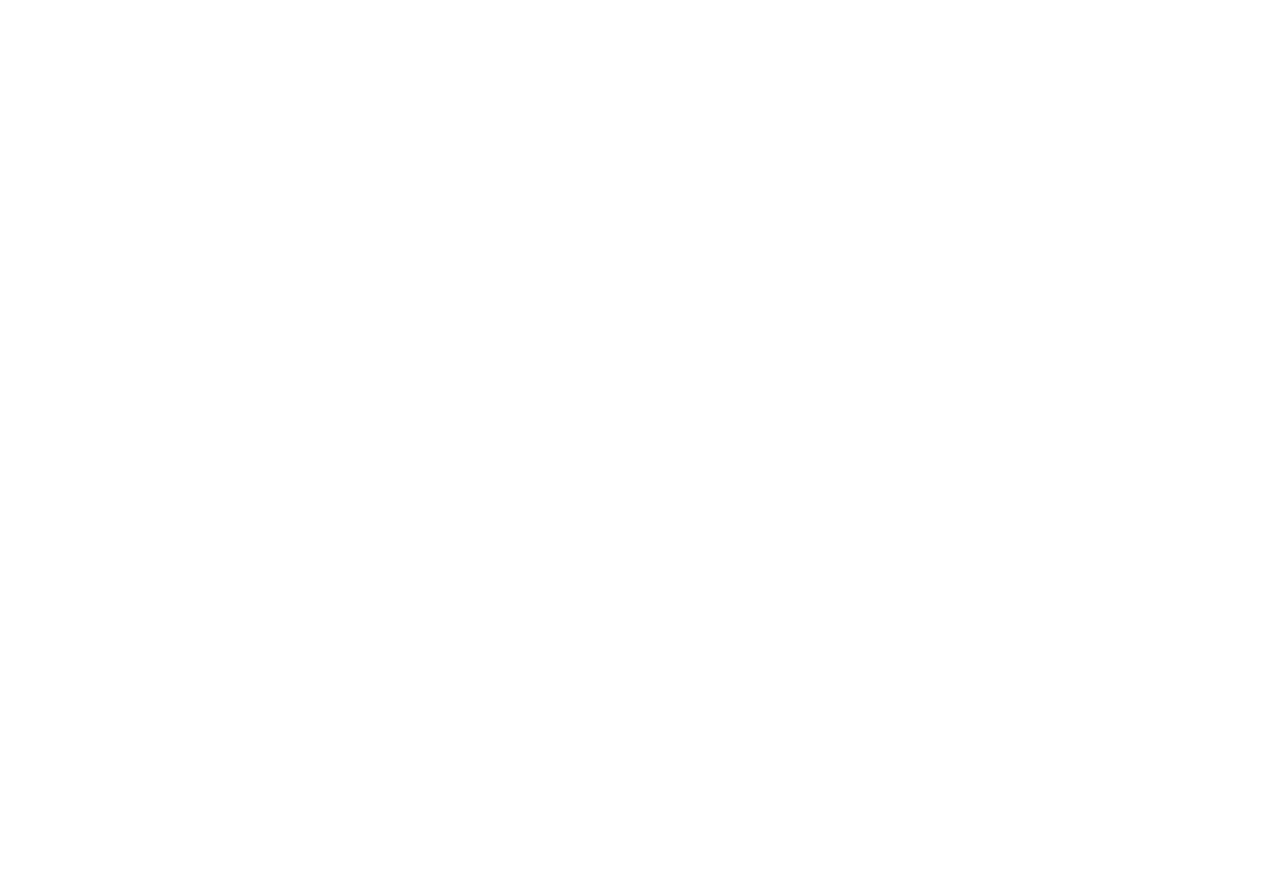
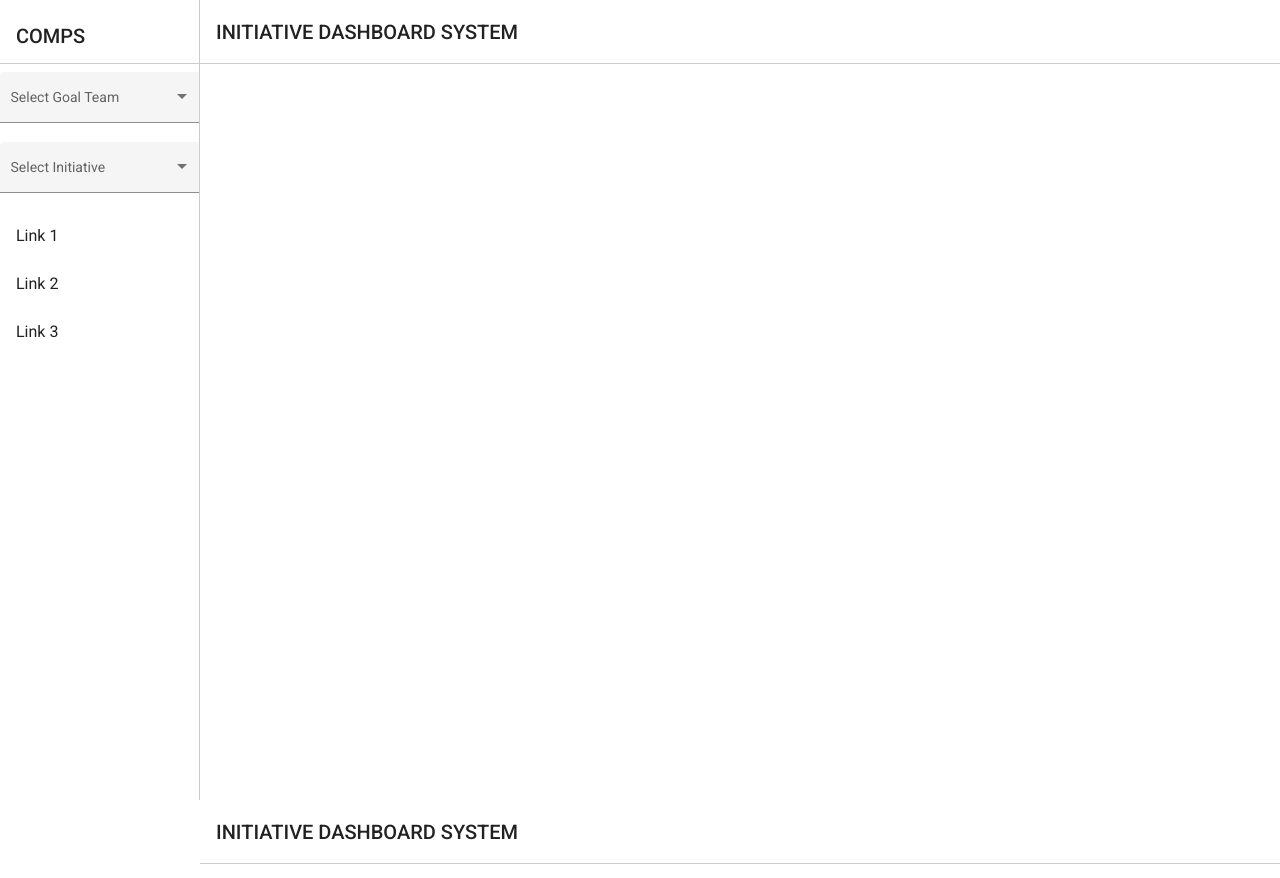
Before and after one commit to cyborgEneki/comps-angular-frontend, an Angular app: page / in a window 1280 px wide. Shown: the top 878 px of the page. Before the commit the page ends 800 px from the top, so only its background shows below. Built offline with nearby package versions, Linux system fonts and the light colour scheme.

Commit message:
Add goal team and initiatives dropdowns

```diff
--- a/src/app/menu-sidenav/menu-sidenav.component.html
+++ b/src/app/menu-sidenav/menu-sidenav.component.html
@@ -8,6 +8,22 @@
             </ul>
         </mat-toolbar>
         <mat-nav-list>
+            <mat-form-field appearance="fill">
+                <mat-label>Select Goal Team</mat-label>
+                <mat-select>
+                    <mat-option *ngFor="let goalTeam of goalTeams" [value]="goalTeam.test">
+                        {{goalTeam.test}}
+                    </mat-option>
+                </mat-select>
+            </mat-form-field>
+            <mat-form-field appearance="fill">
+                <mat-label>Select Initiative</mat-label>
+                <mat-select>
+                    <mat-option *ngFor="let initiative of initiatives" [value]="initiative.test">
+                        {{initiative.test}}
+                    </mat-option>
+                </mat-select>
+            </mat-form-field>
             <a mat-list-item href="#">Link 1</a>
             <a mat-list-item href="#">Link 2</a>
             <a mat-list-item href="#">Link 3</a>
--- a/src/app/menu-sidenav/menu-sidenav.component.ts
+++ b/src/app/menu-sidenav/menu-sidenav.component.ts
@@ -10,6 +10,17 @@
 })
 export class MenuSidenavComponent {
 
+  initiatives = [
+    {'test': 'a'},
+    {'test': 'b'},
+    {'test': 'c'}
+  ];
+  goalTeams = [
+    {'test': 'e'},
+    {'test': 'f'},
+    {'test': 'g'}
+  ];
+
   isHandset$: Observable<boolean> = this.breakpointObserver.observe(Breakpoints.Handset)
     .pipe(
       map(result => result.matches),
```
Also changed, not shown: src/app/app.module.ts (+5 -3 lines).
